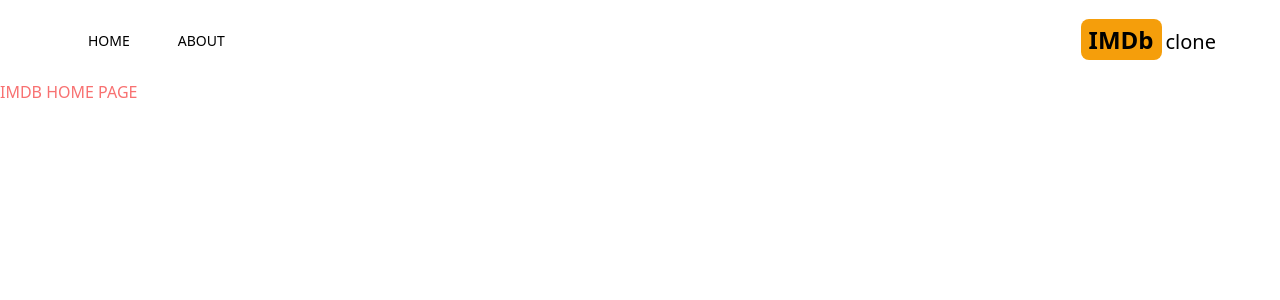
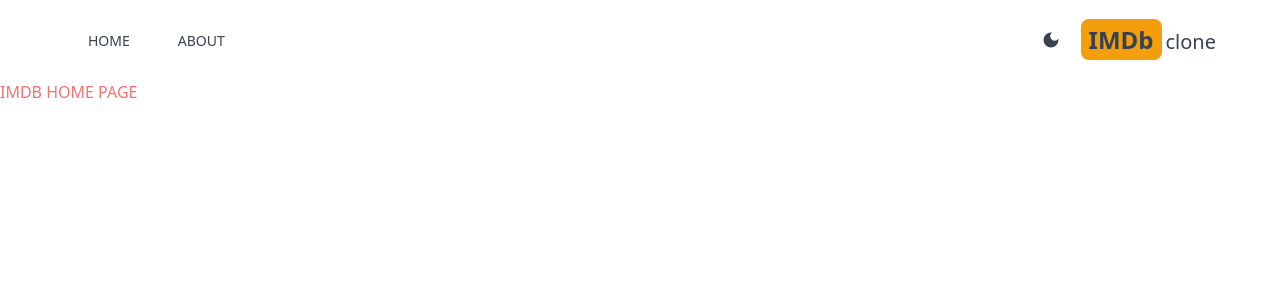
Before and after one commit to shakhzodbek1997/imdb-app, a Next.js app: page / in a window 1280 px wide. Shown: the top 300 px of the page. Built offline with nearby package versions, Linux system fonts and the light colour scheme.

Commit message:
theme changing function added

```diff
--- a/package.json
+++ b/package.json
@@ -12,6 +12,7 @@
     "eslint": "8.35.0",
     "eslint-config-next": "13.2.3",
     "next": "13.2.3",
+    "next-themes": "^0.2.1",
     "react": "18.2.0",
     "react-dom": "18.2.0",
     "react-icons": "^4.8.0"
--- /dev/null
+++ b/src/app/Providers.js
@@ -0,0 +1,15 @@
+"use client"
+import { ThemeProvider } from "next-themes";
+
+export default function Providers({ children }) {
+  return (
+    <ThemeProvider
+      enableSystem={true}
+      attribute="class"
+    >
+      <div className="dark:bg-gray-700 dark:text-gray-200 text-gray-700 transition-colors duration-300 min-h-screen select-none">
+        {children}
+      </div>
+    </ThemeProvider>
+  )
+}
--- a/src/app/layout.js
+++ b/src/app/layout.js
@@ -1,5 +1,6 @@
 import Header from '@/components/Header'
 import './globals.css';
+import Providers from './Providers';
 
 export const metadata = {
   title: 'IMDb Clone',
@@ -11,8 +12,19 @@
     <html lang="en">
 
       <body>
-        <Header />
-        {children}
+        <Providers>
+          {/* Header */}
+          <Header />
+
+
+          {/* Navbar */}
+
+
+
+          {/* SearchBox */}
+
+          {children}
+        </Providers>
       </body>
     </html>
   )
--- /dev/null
+++ b/src/components/DarkModeSwitch.js
@@ -0,0 +1,27 @@
+"use client"
+
+import { MdLightMode, MdDarkMode } from 'react-icons/md';
+import { useTheme } from 'next-themes';
+import { useEffect, useState } from 'react';
+
+function DarkModeSwitch() {
+  const { systemTheme, theme, setTheme } = useTheme();
+  const [ mounted, setMounted ] = useState(false);
+
+  useEffect(()=> setMounted(true), []);
+
+  const currentTheme = theme === "system" ? systemTheme : theme;
+
+  return (
+    <div>
+      {mounted &&
+        (currentTheme === "dark" ? (
+        <MdLightMode className='text-xl cursor-pointer hover:text-amber-500' onClick={() => setTheme("light")} />
+      ) : (
+        <MdDarkMode className='text-xl cursor-pointer hover:text-amber-500' onClick={() => setTheme("dark")} />
+      ))}
+    </div>
+  )
+}
+
+export default DarkModeSwitch;
--- a/src/components/Header.js
+++ b/src/components/Header.js
@@ -1,6 +1,7 @@
 import MenuItem from './MenuItem';
 import { AiFillHome, AiFillInfoCircle } from "react-icons/ai";
 import Link from 'next/link';
+import DarkModeSwitch from './DarkModeSwitch';
 
 export default function Header() {
   return (
@@ -20,7 +21,9 @@
         />
       </div>
       {/* this div for logo on the --> right side */}
-      <div className=''>
+      <div className='flex items-center space-x-5  '>
+        <DarkModeSwitch/>
+
         <Link href="/">
           <h2 className="text-2xl">
             {/* I am using two span because they have diffrent style */}
--- a/tailwind.config.js
+++ b/tailwind.config.js
@@ -12,4 +12,5 @@
     extend: {},
   },
   plugins: [],
+  darkMode: "class",
 }
```
Also changed, not shown: 2 other files (tests, documents, lock files or other folders).
